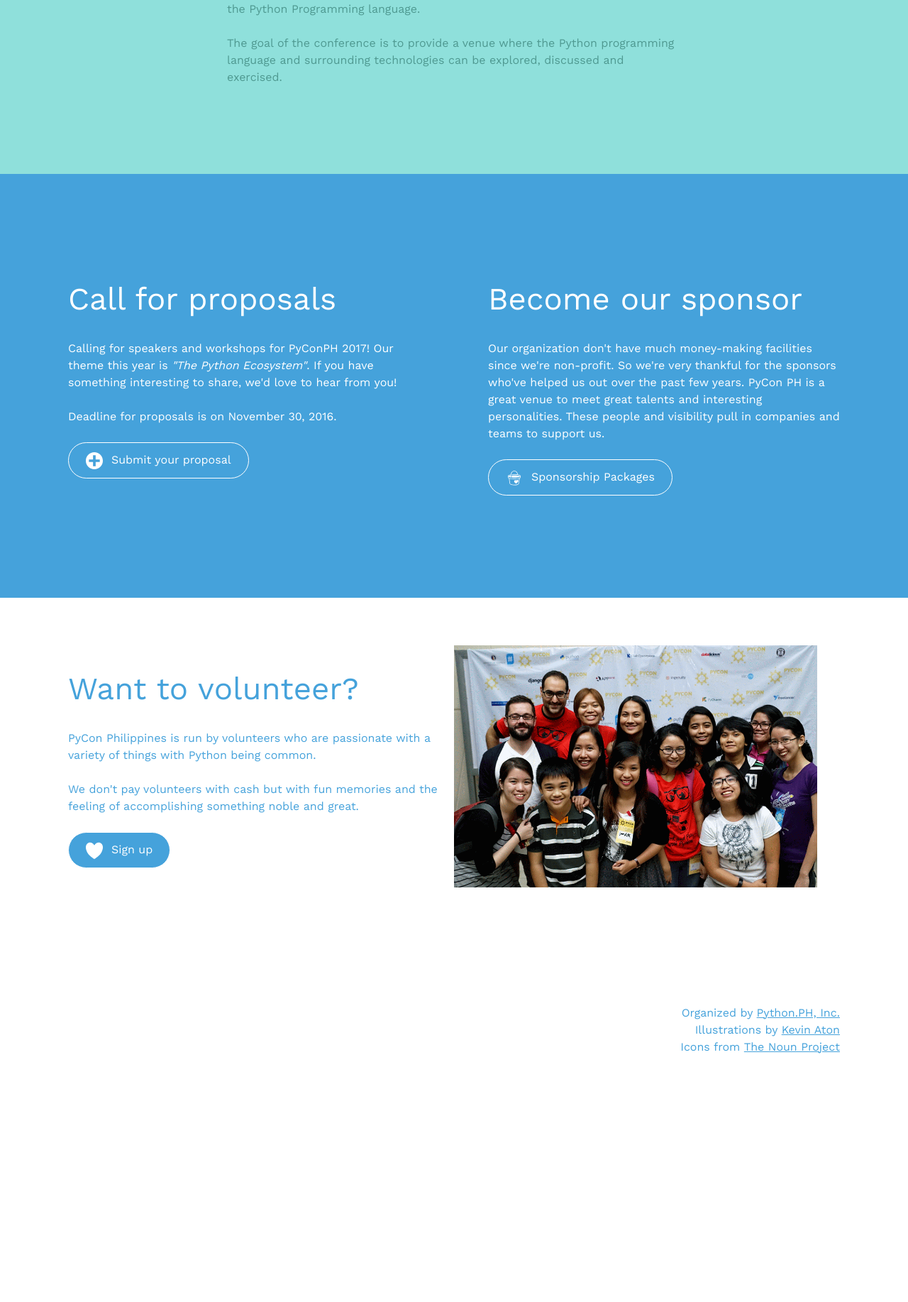
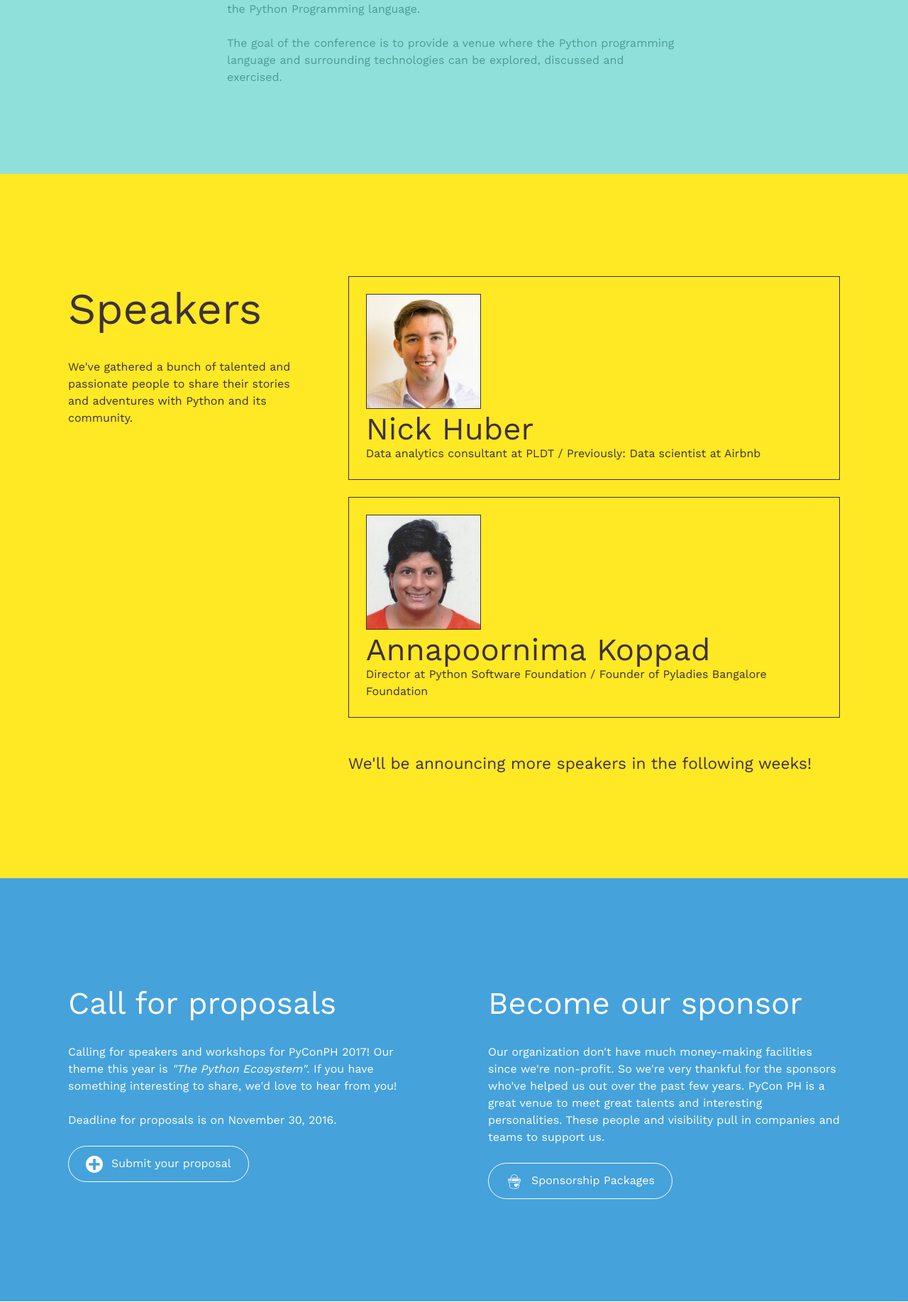
Before and after one commit to pythonph/pycon-2017, a PHP site: page / in a window 1280 px wide. Shown: the part 1035-2869 px from the top of the page at 71% size. Before the commit the page ends 2519 px from the top, so only its background shows below. Run offline with PHP 8.4, Linux system fonts and the light colour scheme; some libraries are stand-ins or nearby versions.

Commit message:
Add speakers section

```diff
--- a/css/index.css
+++ b/css/index.css
@@ -16,7 +16,6 @@ h3 { font-size: 2.74rem; }
 h2 { font-size: 3.84rem; }
 h1 { font-size: 5.38rem; }
 h1, h2, h3, h4, h5 {
-  color: #45a2db;
   font-weight: normal;
 }
 h1, h2, h3, h4, h5, p, ul, ol {
@@ -81,8 +80,46 @@ section {
 }
 
 .hero-section > .about > .copy > h3 {
-  color: #4f9991;
   text-align: center;
+}
+
+.speakers-section {
+  background: #FFE824;
+  color: #3C313B;
+  display: flex;
+  justify-content: space-between;
+  flex-wrap: wrap;
+  padding: 9rem 6rem;
+}
+
+.speakers-intro {
+  flex: 1;
+  margin-right: 3rem;
+}
+
+.speakers-list {
+  flex: 2;
+}
+
+.speaker-info {
+  border: 1px solid;
+  padding: 1.5rem;
+  margin-bottom: 1.5rem;
+}
+
+.speaker-info > .name {
+  line-height: 1;
+  margin-bottom: 0;
+}
+
+.speaker-info > .photo {
+  border: 1px solid;
+  width: 10rem;
+}
+
+.speakers-more {
+  font-size: 1.414em;
+  margin-top: 3rem;
 }
 
 .calls-section {
@@ -93,7 +130,6 @@ section {
   padding: 9rem 6rem;
 }
 
-.calls-section h3,
 .calls-section a {
   color: white;
 }
@@ -106,7 +142,7 @@ section {
 .volunteers-section {
   background: white url(../images/volunteers.gif) no-repeat 50vw center;
   background-size: 40vw;
-  padding: 6rem 50vw 6rem 6rem;
+  padding: 6rem 55vw 6rem 6rem;
 }
 
 .attrib-section {
--- a/index.html
+++ b/index.html
@@ -30,6 +30,29 @@
 	<h3>What is <strong>PyCon PH</strong>?</h3>
 	<p>PyCon Philippines is a volunteer-run, not-for-profit conference centered around the Python Programming language.</p>
 	<p>The goal of the conference is to provide a venue where the Python programming language and surrounding technologies can be explored, discussed and exercised.</p>
+      </div>
+    </div>
+  </section>
+  <section id="speakers" class="speakers-section">
+    <div class="speakers-intro">
+      <h2>Speakers</h2>
+      <p>We've gathered a bunch of talented and passionate people to share their
+      stories and adventures with Python and its community.</p>
+      <!-- TODO: List topics -->
+    </div>
+    <div class="speakers-list">
+      <div class="speaker-info -keynote">
+	<img class="photo" src="./images/speakers/nick-huber.jpg">
+	<h3 class="name">Nick Huber</h3>
+	<div class="title">Data analytics consultant at PLDT / Previously: Data scientist at Airbnb</div>
+      </div>
+      <div class="speaker-info -keynote">
+	<img class="photo" src="./images/speakers/annapoornima-koppad.jpg">
+	<h3 class="name">Annapoornima Koppad</h3>
+	<div class="title">Director at Python Software Foundation / Founder of Pyladies Bangalore Foundation</div>
+      </div>
+      <div class="speakers-more">
+	We'll be announcing more speakers in the following weeks!
       </div>
     </div>
   </section>
```
Also changed, not shown: images/speakers/annapoornima-koppad.jpg (added), images/speakers/nick-huber.jpg (added).
